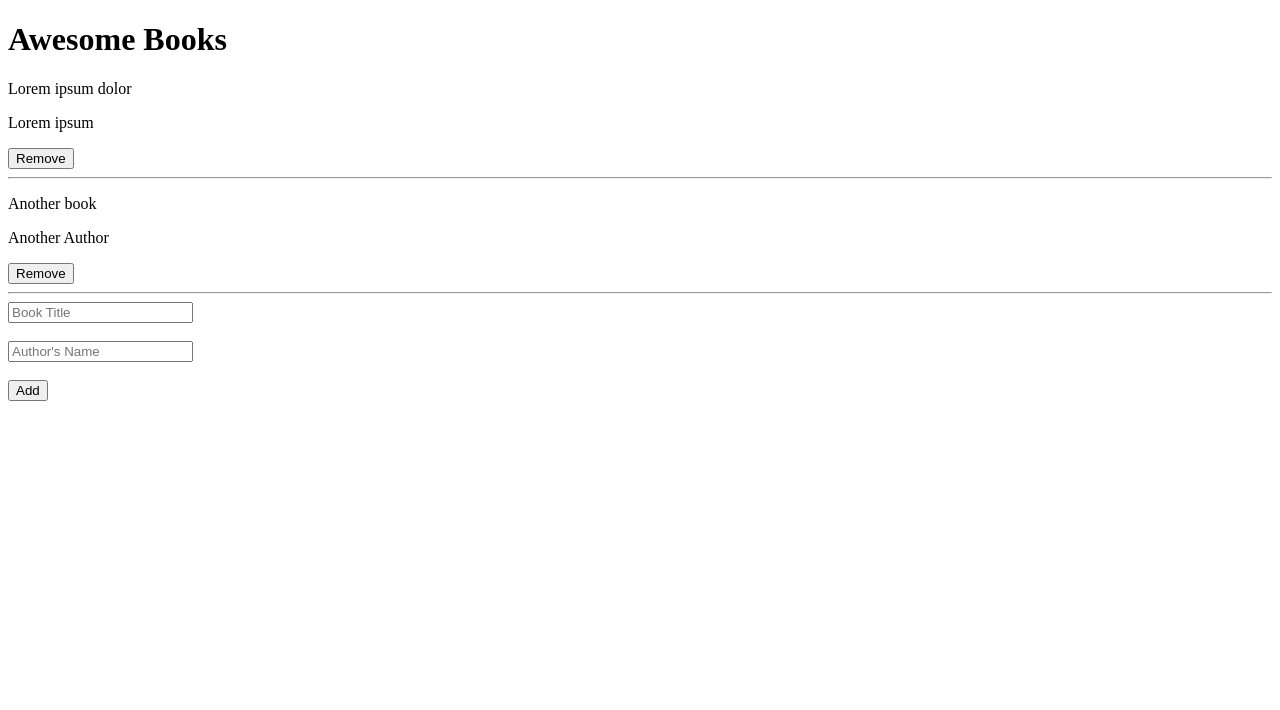
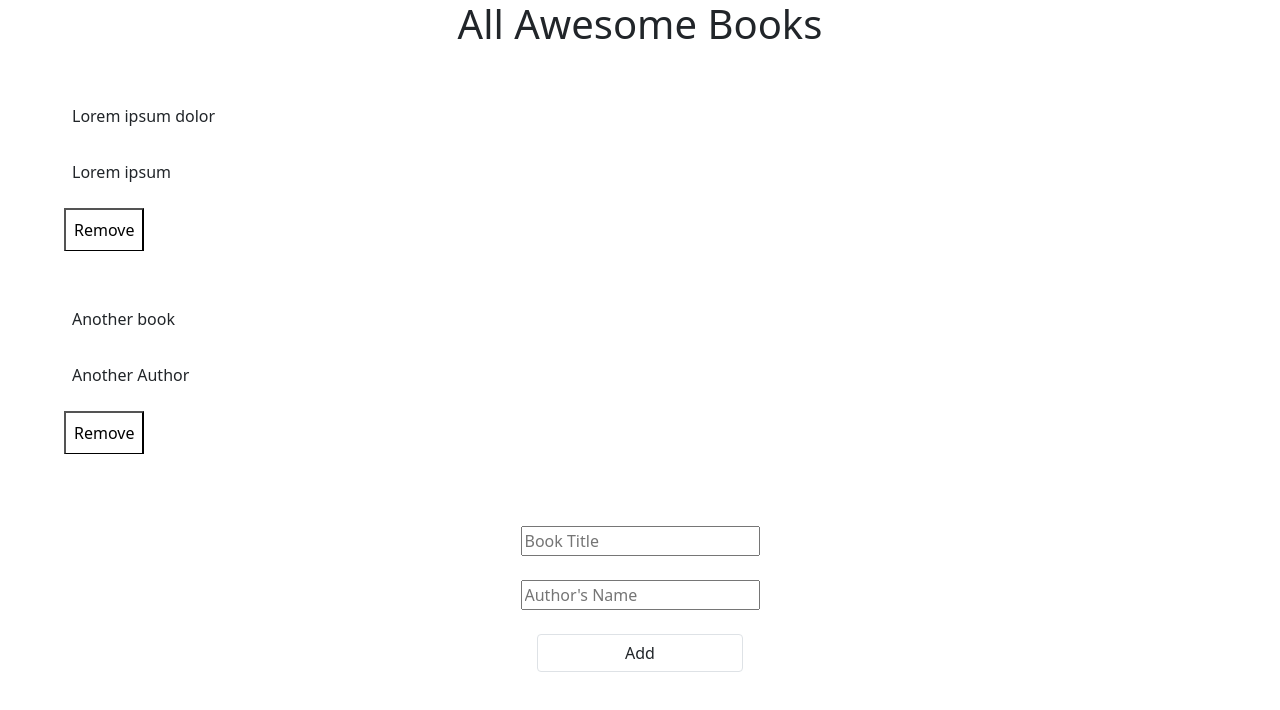
Before and after one commit to rpire/awesome-books, a plain HTML site: page index.html in a window 1280 px wide. Drawn offline with nearby package versions, Linux system fonts and the light colour scheme.

Commit message:
add bootsrap and begin base styling

```diff
--- a/index.html
+++ b/index.html
@@ -6,19 +6,24 @@
     <meta http-equiv="X-UA-Compatible" content="IE=edge">
     <meta name="viewport" content="width=device-width, initial-scale=1.0">
     <script defer src="js/main.js"></script>
+    <link href="https://cdn.jsdelivr.net/npm/bootstrap@5.1.0/dist/css/bootstrap.min.css" rel="stylesheet"
+        integrity="sha384-KyZXEAg3QhqLMpG8r+8fhAXLRk2vvoC2f3B09zVXn8CA5QIVfZOJ3BCsw2P0p/We" crossorigin="anonymous">
     <title>Awesome Books</title>
 </head>
 
 <body>
-    <h1>Awesome Books</h1>
-    <main id="book-shelf">
-    </main>
-    <form class="form">
+    <h1 class="text-center">All Awesome Books</h1>
+    <table class="border-left mt-5 mx-auto border-right table table-striped" style="width: 90%">
+        <tbody id="book-shelf">
+        </tbody>
+    </table>
+    <form class="text-center m-4 form">
         <input id="title" type="text" placeholder="Book Title">
         <br><br>
         <input id="author" type="text" placeholder="Author's Name">
         <br><br>
-        <button id="button" type="submit">Add</button>
+        <button class="btn border col-2" id="button" type="submit">Add</button>
     </form>
 </body>
+
 </html>
```
